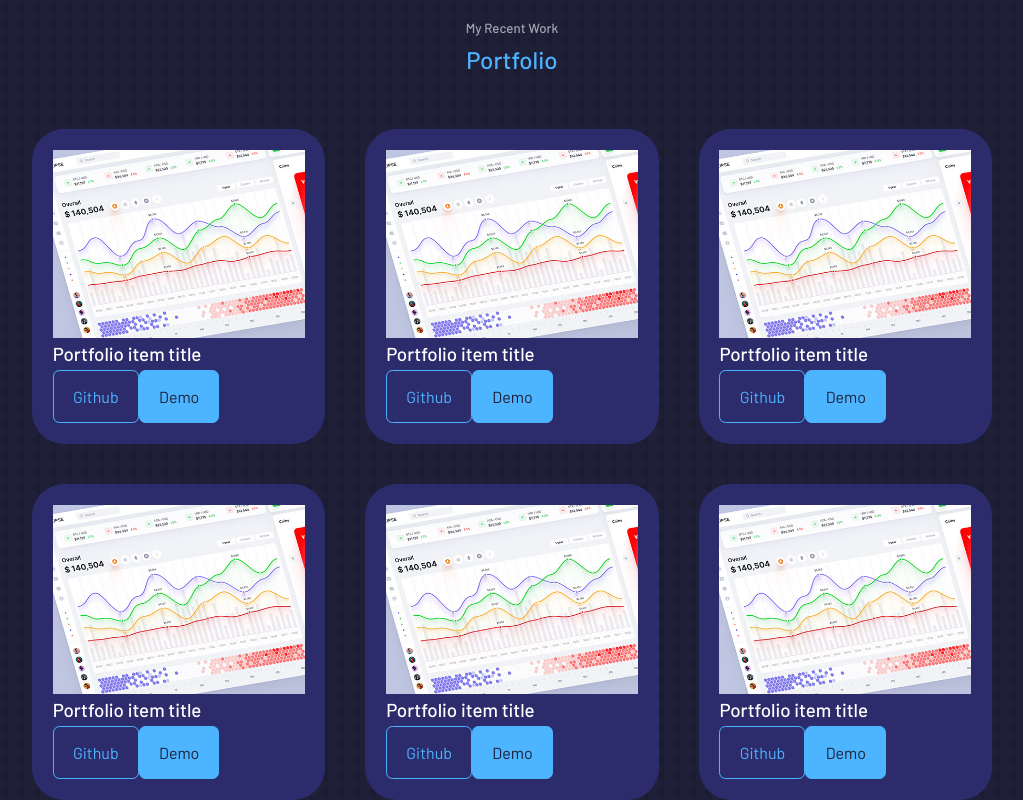
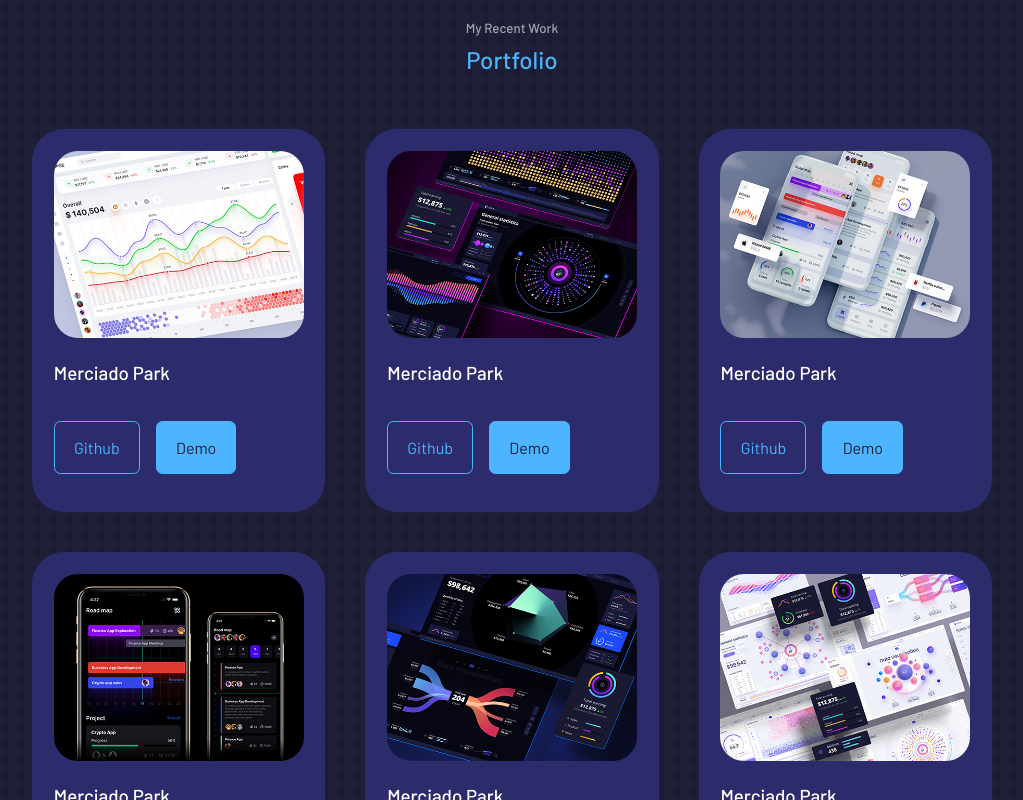
Before and after one commit to Headbreakar/codsoft_portfolio_react, a React (Create React App) app: page / in a window 1280 px wide. Shown: the part 3040-3840 px from the top of the page, without its empty margins (128-1151 px from the left). Built offline with nearby package versions, Linux system fonts and the light colour scheme.

Commit message:
made portfolio section
contact and footer left

```diff
--- a/src/App.jsx
+++ b/src/App.jsx
@@ -7,7 +7,6 @@ import Contact from "./components/contact/contact";
 import Experience from "./components/experience/experience";
 import Footer from "./components/footer/footer";
 import Services from "./components/Services/services";
-import Testimonials from "./components/testimonials/testimonials";
 
 const App = () => {
   return (
@@ -18,7 +17,7 @@ const App = () => {
       <Experience />
       <Services />
       <Portfolio />
-      <Testimonials />
+
       <Contact />
       <Footer />
       <p>
--- a/src/components/contact/contact.jsx
+++ b/src/components/contact/contact.jsx
@@ -1,8 +1,33 @@
 import React from "react";
 import "./contact.css";
+import { TfiEmail } from "react-icons/tfi";
 
 const contact = () => {
-  return <section id="contact">contact</section>;
+  return (
+    <section id="contact">
+      <h5>Get in Touch</h5>
+      <h2>Contact Me</h2>
+
+      <div className="container container__contact">
+        <div className="contact__options">
+          <article className="contact__option">
+            <TfiEmail />
+            <h4>Email</h4>
+            <h5>kumarprem22855@gmail.com</h5>
+            <a href="mailto:kumarprem22855@gmail.com">Send a message</a>
+          </article>
+          <article className="contact__option">
+            <TfiEmail />
+            <h4>WhatsApp</h4>
+            <h5>+92 335 3652669</h5>
+            <a href="https://api.whatsapp.com/send/?phone=+923353652669">
+              Send a message
+            </a>
+          </article>
+        </div>
+      </div>
+    </section>
+  );
 };
 
 export default contact;
--- a/src/components/portfolio/portfolio.css
+++ b/src/components/portfolio/portfolio.css
@@ -8,4 +8,37 @@
   background: var(--color-bg-variant);
   padding: 1.3rem;
   border-radius: 2rem;
+  border: 1px solid transparent;
+  transition: var(--transition);
 }
+
+.portfolio__item:hover {
+  border-color: var(--color-primary-variant);
+  background: transparent;
+}
+.portfolio__item-image {
+  border-radius: 1.5rem;
+  overflow: hidden;
+}
+
+.portfolio__item h3 {
+  margin: 1.2rem 0 2rem;
+}
+.portfolio__item-cta {
+  display: flex;
+  gap: 1rem;
+  margin-bottom: 1rem;
+}
+
+@media screen and (max-width: 1024px) {
+  .portfolio__container {
+    grid-template-columns: 1fr 1fr;
+    gap: 1.2rem;
+  }
+}
+@media screen and (max-width: 600px) {
+  .portfolio__container {
+    grid-template-columns: 1fr;
+    gap: 1rem;
+  }
+}
--- a/src/components/portfolio/portfolio.jsx
+++ b/src/components/portfolio/portfolio.jsx
@@ -7,6 +7,51 @@ import img4 from "../../assets/portfolio4.jpg";
 import img5 from "../../assets/portfolio5.png";
 import img6 from "../../assets/portfolio6.jpg";
 
+const data = [
+  {
+    id: 1,
+    image: img1,
+    title: "Merciado Park",
+    github: "https://github.com",
+    demo: "https://merciadopark.netlify.app",
+  },
+  {
+    id: 2,
+    image: img2,
+    title: "Merciado Park",
+    github: "https://github.com",
+    demo: "https://merciadopark.netlify.app",
+  },
+  {
+    id: 3,
+    image: img3,
+    title: "Merciado Park",
+    github: "https://github.com",
+    demo: "https://merciadopark.netlify.app",
+  },
+  {
+    id: 4,
+    image: img4,
+    title: "Merciado Park",
+    github: "https://github.com",
+    demo: "https://merciadopark.netlify.app",
+  },
+  {
+    id: 5,
+    image: img5,
+    title: "Merciado Park",
+    github: "https://github.com",
+    demo: "https://merciadopark.netlify.app",
+  },
+  {
+    id: 6,
+    image: img6,
+    title: "Merciado Park",
+    github: "https://github.com",
+    demo: "https://merciadopark.netlify.app",
+  },
+];
+
 const portfolio = () => {
   return (
     <section id="portfolio">
@@ -14,102 +59,24 @@ const portfolio = () => {
       <h2>Portfolio</h2>
 
       <div className="container portfolio__container">
-        <article className="portfolio__item">
+        {data.map(({ id, image, github, title, demo }) => {
+          return (
+            <article key={id} className="portfolio__item">
               <div className="portfolio__item-image">
-            <img src={img1} alt="" />
+                <img src={image} alt={title} />
               </div>
-          <h3>Portfolio item title</h3>
-          <a href="https://github.com" className="btn" target="_blank">
+              <h3>{title}</h3>
+              <div className="portfolio__item-cta">
+                <a href={github} className="btn" target="_blank">
                   Github
                 </a>
-          <a
-            href="https://dribbble.com/Alien_pixels"
-            className="btn btn-primary"
-            target="_blank"
-          >
+                <a href={demo} className="btn btn-primary" target="_blank">
                   Demo
                 </a>
+              </div>
             </article>
-        <article className="portfolio__item">
-          <div className="portfolio__item-image">
-            <img src={img1} alt="" />
-          </div>
-          <h3>Portfolio item title</h3>
-          <a href="https://github.com" className="btn" target="_blank">
-            Github
-          </a>
-          <a
-            href="https://dribbble.com/Alien_pixels"
-            className="btn btn-primary"
-            target="_blank"
-          >
-            Demo
-          </a>
-        </article>
-        <article className="portfolio__item">
-          <div className="portfolio__item-image">
-            <img src={img1} alt="" />
-          </div>
-          <h3>Portfolio item title</h3>
-          <a href="https://github.com" className="btn" target="_blank">
-            Github
-          </a>
-          <a
-            href="https://dribbble.com/Alien_pixels"
-            className="btn btn-primary"
-            target="_blank"
-          >
-            Demo
-          </a>
-        </article>
-        <article className="portfolio__item">
-          <div className="portfolio__item-image">
-            <img src={img1} alt="" />
-          </div>
-          <h3>Portfolio item title</h3>
-          <a href="https://github.com" className="btn" target="_blank">
-            Github
-          </a>
-          <a
-            href="https://dribbble.com/Alien_pixels"
-            className="btn btn-primary"
-            target="_blank"
-          >
-            Demo
-          </a>
-        </article>
-        <article className="portfolio__item">
-          <div className="portfolio__item-image">
-            <img src={img1} alt="" />
-          </div>
-          <h3>Portfolio item title</h3>
-          <a href="https://github.com" className="btn" target="_blank">
-            Github
-          </a>
-          <a
-            href="https://dribbble.com/Alien_pixels"
-            className="btn btn-primary"
-            target="_blank"
-          >
-            Demo
-          </a>
-        </article>
-        <article className="portfolio__item">
-          <div className="portfolio__item-image">
-            <img src={img1} alt="" />
-          </div>
-          <h3>Portfolio item title</h3>
-          <a href="https://github.com" className="btn" target="_blank">
-            Github
-          </a>
-          <a
-            href="https://dribbble.com/Alien_pixels"
-            className="btn btn-primary"
-            target="_blank"
-          >
-            Demo
-          </a>
-        </article>
+          );
+        })}
       </div>
     </section>
   );
--- a/src/components/testimonials/testimonials.jsx
+++ b/src/components/testimonials/testimonials.jsx
@@ -2,7 +2,16 @@ import React from "react";
 import "./testimonials.css";
 
 const testimonials = () => {
-  return <section id="testimonials">testimonials</section>;
+  return (
+    <section id="testimonials">
+      <h5>Review from clients</h5>
+      <h2>Testimonials</h2>
+
+      <div className="container container__testimonials">
+        <article className="testimonial">.client__avatar</article>
+      </div>
+    </section>
+  );
 };
 
 export default testimonials;
```
Lines whose indentation alone changed are shown as unchanged.
